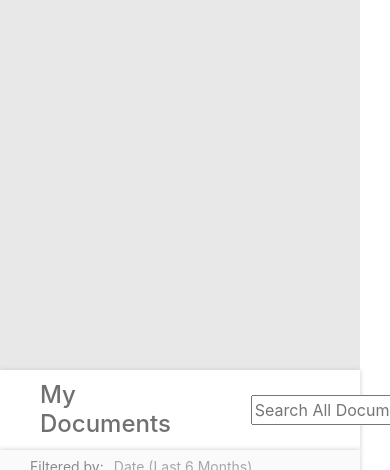
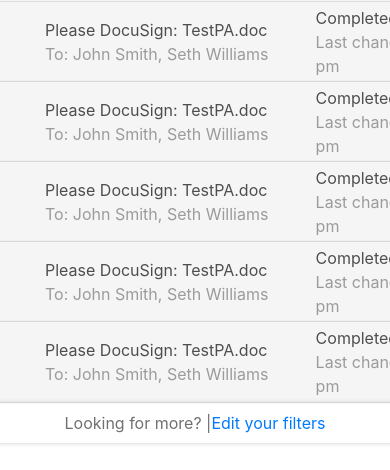
Before and after one commit to bvquoc2003/Demo-Hackathon, a plain HTML site: page index.html in a window 390 px wide. Shown: the part 630-1100 px from the top of the page. Drawn offline with nearby package versions, Linux system fonts and the light colour scheme.

Commit message:
edit responsive

```diff
--- a/css/style.css
+++ b/css/style.css
@@ -1,6 +1,6 @@
 .bLeft {
   background-color: #e8e8e8;
-  min-height: 1000px;
+  /* min-height: 1000px; */
   padding: 0px;
 }
 
--- a/index.html
+++ b/index.html
@@ -10,9 +10,9 @@
     <link rel="stylesheet" href="css/style.css" />
 </head>
 
-<body class="container-fluid row">
+<body class="container-md-fluid row">
     <!-- <div class=""> -->
-    <div class="col-md-2 bLeft">
+    <div class="col-12 col-md-2 bLeft ">
         <div class="left-head">
             <button class="btn-new">NEW</button>
         </div>
@@ -31,7 +31,7 @@
             <button type="button" class="btn lbtn btn-light">Completed</button>
         </div>
     </div>
-    <div class="col-md-10 bRight">
+    <div class="col-12 col-md-10 bRight">
         <!-- One of three columns -->
         <div class="header">
             <h4 class="hItem">My Documents</h4>
@@ -204,7 +204,7 @@
                 <a href="#">Edit your filters</a>
             </div>
         </div>
-
+    </div>
 
     <script src="https://code.jquery.com/jquery-3.4.1.slim.min.js"
         integrity="sha384-J6qa4849blE2+poT4WnyKhv5vZF5SrPo0iEjwBvKU7imGFAV0wwj1yYfoRSJoZ+n"
```
Lines whose indentation alone changed are shown as unchanged.
